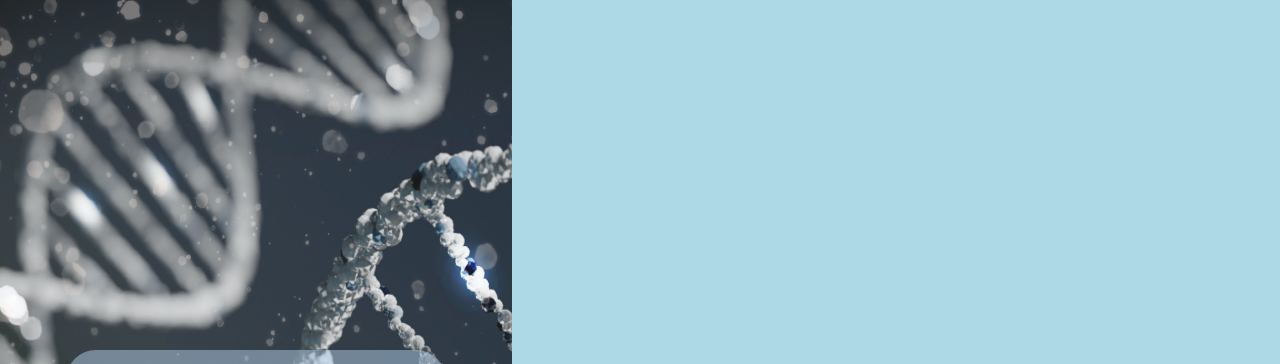
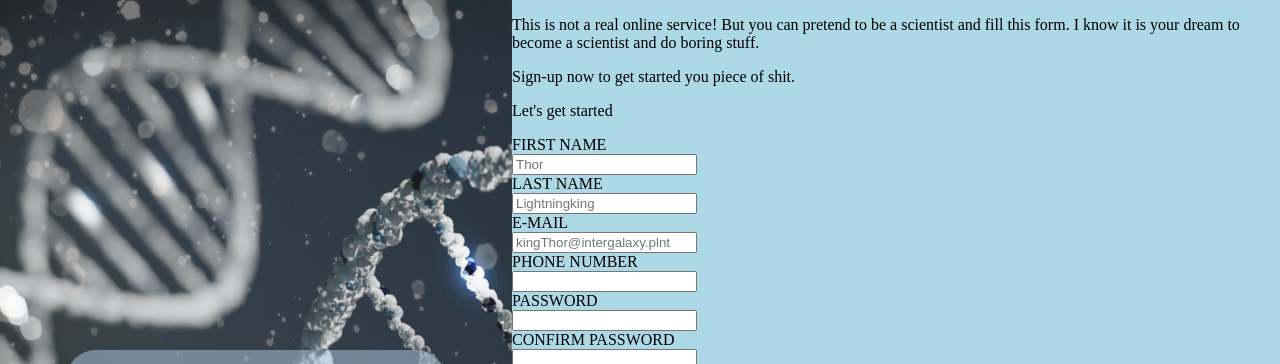
Before and after one commit to fahreddinSusar/Sign-up-form, a plain HTML site: page index.html in a window 1280 px wide. Shown: the top 364 px of the page. Drawn offline with Linux system fonts and the light colour scheme.

Commit message:
Create the form structure

```diff
--- a/index.html
+++ b/index.html
@@ -12,9 +12,41 @@
     <div class="container">
         <div class="logo">WE-SCI</div>
         <div class="sign-up-card">
-            <form action="" method="get">
-
+          <div class="card-header">
+            <p>This is not a real online service! But you can pretend to be a scientist and fill this form. I know it is your dream to become a scientist and do boring stuff.</p>
+            <p>Sign-up now to get started you piece of shit.</p>
+          </div>
+            <form action="http://httpbin.org/post" method="get">
+              <div class="form-inputs">
+                <p>Let's get started</p>
+              <div class="form-element">
+                <label for="user-first-name">FIRST NAME</label><br>
+                <input type="text" placeholder="Thor" id="user-first-name" name="user-first-name">
+              </div>
+              <div class="form-element">
+                <label for="user-last-name">LAST NAME</label><br>
+                <input type="text" placeholder="Lightningking" id="user-last-name" name="user-last-name">
+              </div>
+              <div class="form-element">
+                <label for="user-email">E-MAIL</label><br>
+                <input type="email" placeholder="kingThor@intergalaxy.plnt" id="user-email" name="user-email">
+              </div>
+              <div class="form-element">
+                <label for="user-phone">PHONE NUMBER</label><br>
+                <input type="text" id="user-phone" name="user-phone">
+              </div>
+              <div class="form-element">
+                <label for="user-password">PASSWORD</label><br>
+                <input type="password" id="user-password" name="user-password">
+              </div>
+              <div class="form-element">
+                <label for="user-password-confirm">CONFIRM PASSWORD</label><br>
+               <input type="password" id="user-password-confirm" name="user-password-confirm">
+              </div>
+              </div>
+              <button type="submit">Create Account</button>
             </form>
+          <p>Already have an account? <a target="_blank" class="log-in-text">Log in</a></p>
         </div>
 
     </div>
```
